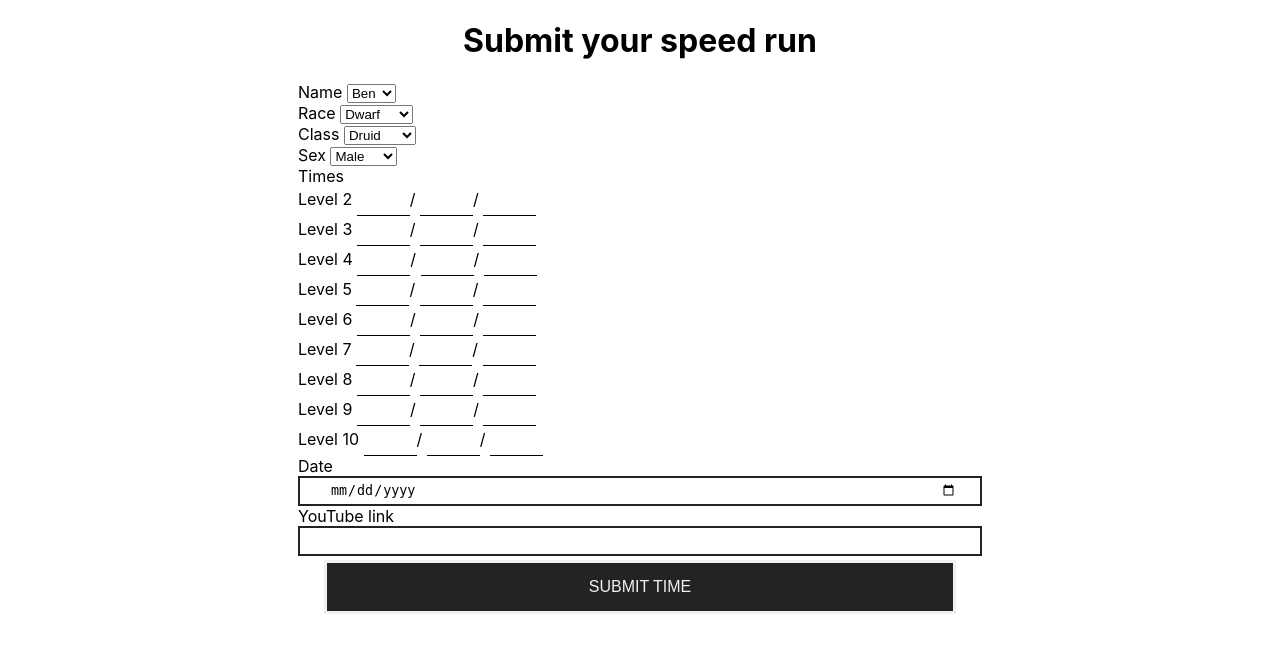
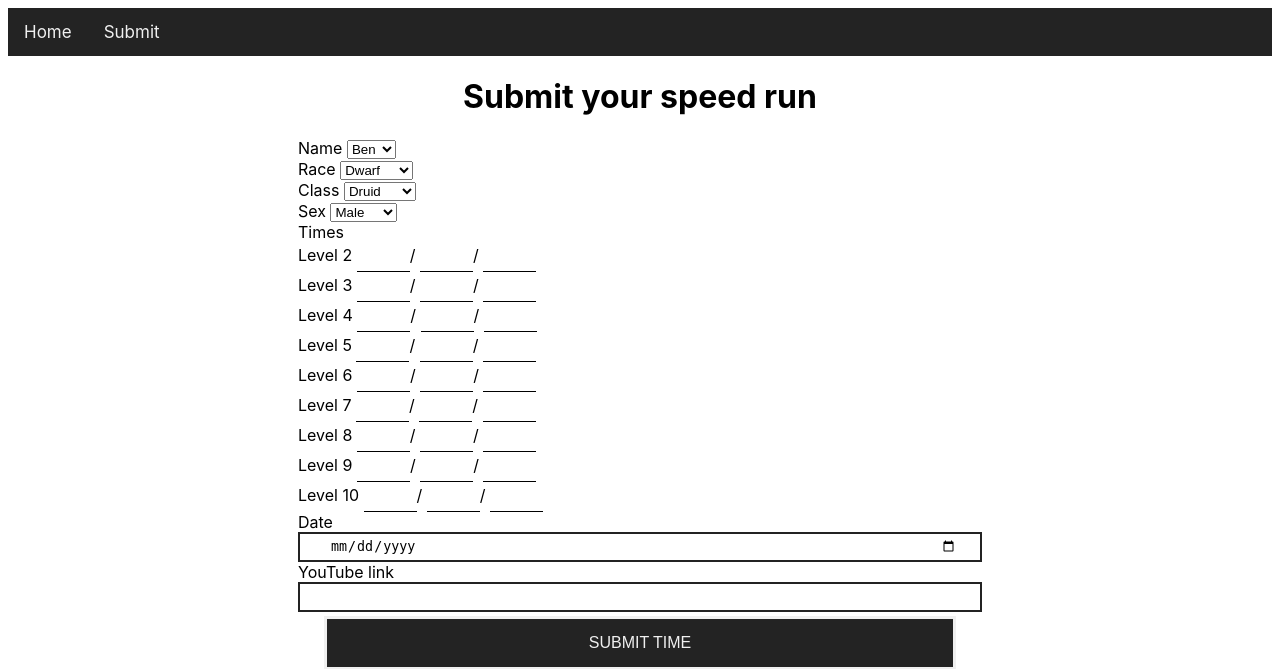
Before and after one commit to benjclark/lazy-peons-leaderboard, a PHP site: page /submit.html in a window 1280 px wide. Shown: the top 669 px of the page. Run offline with PHP 8.4, Linux system fonts and the light colour scheme; some libraries are stand-ins or nearby versions.

Commit message:
Nav bar
Added nav bar to submit and homepage

```diff
--- a/index.html
+++ b/index.html
@@ -15,6 +15,12 @@
     <title>Lazy Peons Speedrunning Leaderboard</title>
   </head>
   <body>
+
+    <div class="topnav">
+      <a class="active" href="/index.html">Home</a>
+      <a href="/submit.html">Submit</a>
+    </div>
+
     <div class="container">
       <h1>Lazy Peons Speedrunning Leaderboard</h1>
       <section>
--- a/main.css
+++ b/main.css
@@ -32,6 +32,34 @@ h1 {
 
 h2 {
   text-align: center;
+}
+
+input {
+  border: 2px solid #232323;
+  height: 30px;
+  width: 100%;
+  padding: 2px 23px 2px 30px;
+  outline: 0;
+  background-color: rgba(255, 255, 255, 0.06);
+}
+
+.topnav {
+  background-color: #232323;
+  overflow: hidden;
+}
+
+.topnav a {
+  float: left;
+  color: #f0f0f0;
+  text-align: center;
+  padding: 14px 16px;
+  text-decoration: none;
+  font-size: 17px;
+}
+
+.topnav a:hover {
+  background-color: #f0f0f0;
+  color: #232323;
 }
 
 .grid {
@@ -104,12 +132,3 @@ h2 {
   margin-left: 25%;
   margin-right: 25%;
 }
-
-input {
-  border: 2px solid #232323;
-  height: 30px;
-  width: 100%;
-  padding: 2px 23px 2px 30px;
-  outline: 0;
-  background-color: rgba(255, 255, 255, 0.06);
-}
--- a/submit.html
+++ b/submit.html
@@ -17,6 +17,12 @@
 </head>
 
 <body>
+
+  <div class="topnav">
+    <a class="active" href="/index.html">Home</a>
+    <a href="/submit.html">Submit</a>
+  </div>
+
   <div id="container" class="container">
     <h1>Submit your speed run</h1>
     <section>
```
